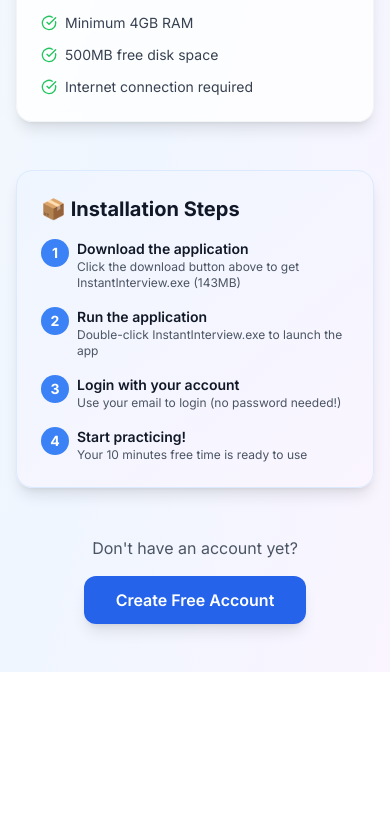
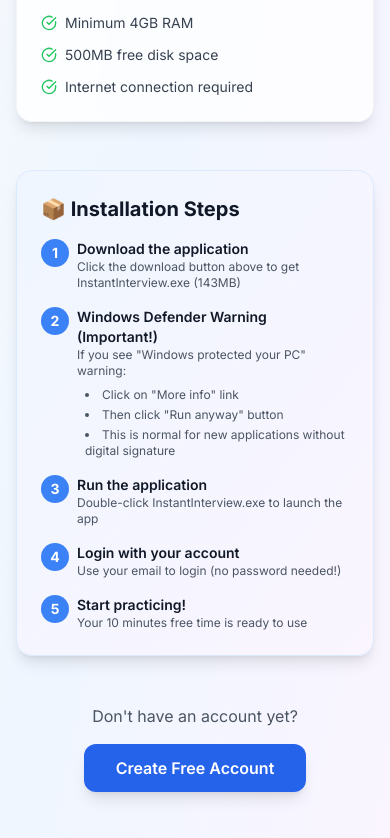
Before and after one commit to abidraza5594/INATANCE-AI-WEBSITE, a React (Vite) app: page /download in a window 390 px wide. Shown: the part 987-1825 px from the top of the page. Before the commit the page ends 1659 px from the top, so only its background shows below. Built offline with nearby package versions, Linux system fonts and the light colour scheme; no server answers.

Commit message:
Added all fixes: Download button in navbar and hero, ScrollToTop component, Windows Defender instructions, fixed email format for signup, removed testing payment, fixed mobile layout

```diff
--- a/src/pages/Download.jsx
+++ b/src/pages/Download.jsx
@@ -141,19 +141,31 @@
             <li className="flex items-start space-x-2 sm:space-x-3">
               <span className="flex-shrink-0 w-7 h-7 sm:w-8 sm:h-8 bg-gradient-to-br from-primary-500 to-blue-500 text-white rounded-full flex items-center justify-center font-bold text-sm sm:text-base">2</span>
               <div>
+                <p className="font-semibold text-gray-900 text-sm sm:text-base">Windows Defender Warning (Important!)</p>
+                <p className="text-xs sm:text-sm text-gray-600 mb-2">If you see "Windows protected your PC" warning:</p>
+                <ul className="text-xs sm:text-sm text-gray-600 list-disc list-inside space-y-1 ml-2">
+                  <li>Click on "More info" link</li>
+                  <li>Then click "Run anyway" button</li>
+                  <li>This is normal for new applications without digital signature</li>
+                </ul>
+              </div>
+            </li>
+            <li className="flex items-start space-x-2 sm:space-x-3">
+              <span className="flex-shrink-0 w-7 h-7 sm:w-8 sm:h-8 bg-gradient-to-br from-primary-500 to-blue-500 text-white rounded-full flex items-center justify-center font-bold text-sm sm:text-base">3</span>
+              <div>
                 <p className="font-semibold text-gray-900 text-sm sm:text-base">Run the application</p>
                 <p className="text-xs sm:text-sm text-gray-600">Double-click InstantInterview.exe to launch the app</p>
               </div>
             </li>
             <li className="flex items-start space-x-2 sm:space-x-3">
-              <span className="flex-shrink-0 w-7 h-7 sm:w-8 sm:h-8 bg-gradient-to-br from-primary-500 to-blue-500 text-white rounded-full flex items-center justify-center font-bold text-sm sm:text-base">3</span>
+              <span className="flex-shrink-0 w-7 h-7 sm:w-8 sm:h-8 bg-gradient-to-br from-primary-500 to-blue-500 text-white rounded-full flex items-center justify-center font-bold text-sm sm:text-base">4</span>
               <div>
                 <p className="font-semibold text-gray-900 text-sm sm:text-base">Login with your account</p>
                 <p className="text-xs sm:text-sm text-gray-600">Use your email to login (no password needed!)</p>
               </div>
             </li>
             <li className="flex items-start space-x-2 sm:space-x-3">
-              <span className="flex-shrink-0 w-7 h-7 sm:w-8 sm:h-8 bg-gradient-to-br from-primary-500 to-blue-500 text-white rounded-full flex items-center justify-center font-bold text-sm sm:text-base">4</span>
+              <span className="flex-shrink-0 w-7 h-7 sm:w-8 sm:h-8 bg-gradient-to-br from-primary-500 to-blue-500 text-white rounded-full flex items-center justify-center font-bold text-sm sm:text-base">5</span>
               <div>
                 <p className="font-semibold text-gray-900 text-sm sm:text-base">Start practicing!</p>
                 <p className="text-xs sm:text-sm text-gray-600">Your 10 minutes free time is ready to use</p>
```
